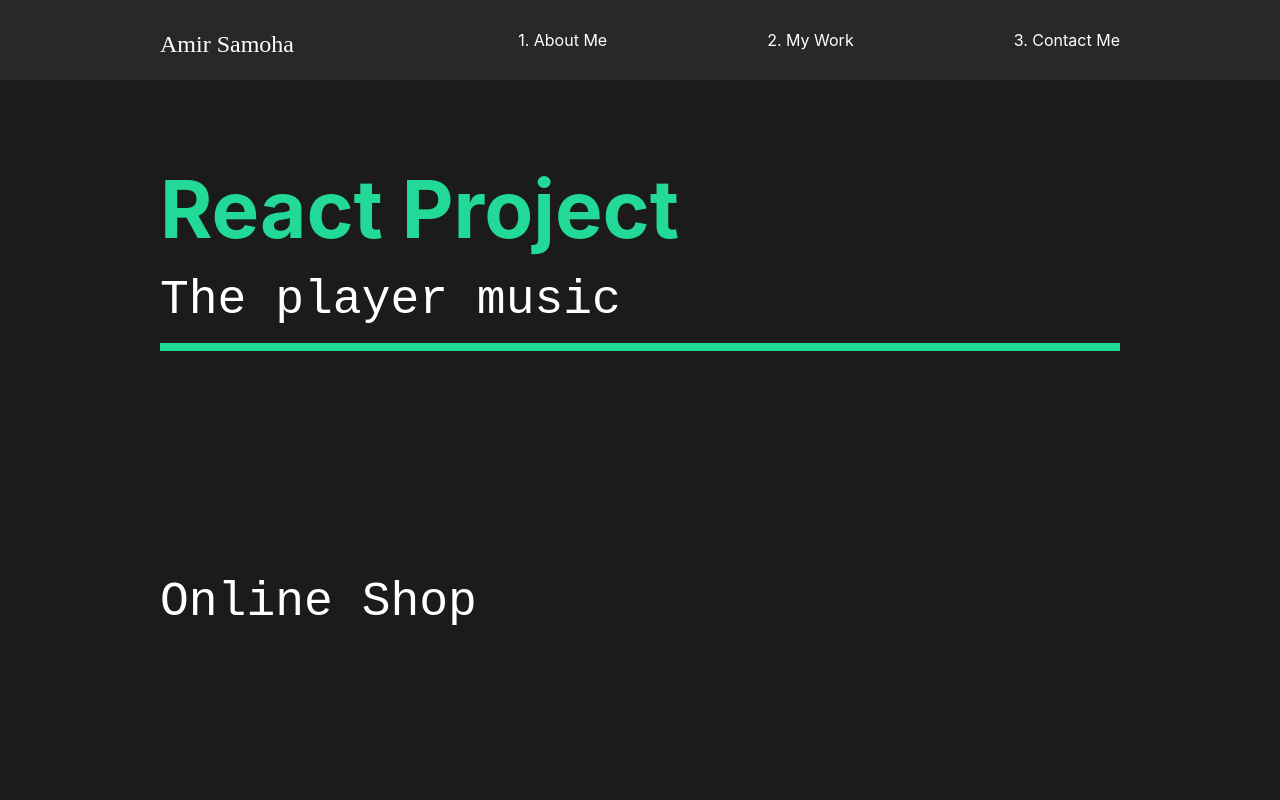
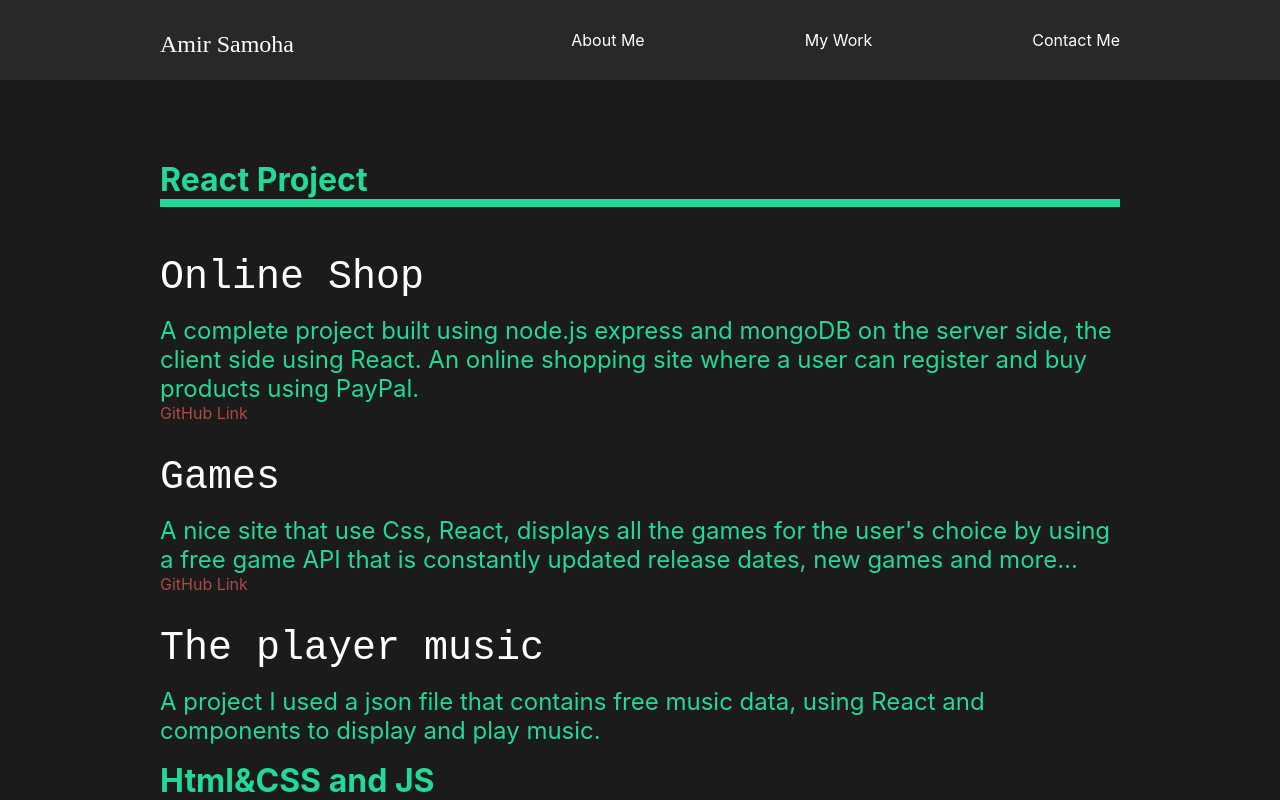
Before and after one commit to AmirSamoha/my-profile-web, a React (Create React App) app: page /work in a window 1280 px wide. Shown: the top 800 px of the page. Built offline with nearby package versions, Linux system fonts and the light colour scheme.

Commit message:
add project add fixed bags

```diff
--- a/src/App.js
+++ b/src/App.js
@@ -15,7 +15,6 @@ function App() {
       <GlobalStyle />
       <Nav />
       <Routes>
-        {/* הרגע שהנתיב ביו אר אל יהיה עם סלאש והשם שלו ידע לעבור לדף הזה */}
         <Route path="/" exact element={<AboutUs />} />
         <Route path="/aboutus" exact element={<AboutUs />} />
         <Route path="/work" exact element={<OurWork />} />
--- a/src/components/AboutSection.js
+++ b/src/components/AboutSection.js
@@ -35,7 +35,7 @@ const AboutSection = () => {
             </FontStyle>
           </Hide>
         </div>
-        <p>HTML | CSS | JavaScript | React js | python </p>
+        <p>HTML | CSS | JavaScript | React.js | Node.js | MongoDB </p>
         <Link to="/contact">
           <button>Contact Me</button>
         </Link>
--- a/src/components/Nav.js
+++ b/src/components/Nav.js
@@ -12,13 +12,13 @@ const Nav = () => {
       </h1>
       <ul>
         <li>
-          <Link to="/aboutus">1. About Me</Link>
+          <Link to="/aboutus">About Me</Link>
         </li>
         <li>
-          <Link to="/work">2. My Work</Link>
+          <Link to="/work">My Work</Link>
         </li>
         <li>
-          <Link to="/contact">3. Contact Me</Link>
+          <Link to="/contact">Contact Me</Link>
         </li>
       </ul>
     </NavStayeld>
@@ -53,10 +53,10 @@ const NavStayeld = styled.div`
     padding-left: 10rem;
     position: relative;
   }
-  @media (max-width: 800px){
+  @media (max-width: 800px) {
     flex-direction: column;
     padding: 2rem 0rem;
-      ul{
+    ul {
       padding: 2rem;
       justify-content: center;
       width: 100%;
--- a/src/pages/ContactUs.js
+++ b/src/pages/ContactUs.js
@@ -7,9 +7,9 @@ import linkedin from "../img/linkedin.svg";
 import { Link } from "react-router-dom";
 
 const ContactUs = () => {
-  const [mail, setMail] = useState("");
+  const [mail, setMail] = useState(false);
   const showMail = () => {
-    setMail("Amir.samoha42@gmail.com");
+    setMail(!mail);
   };
 
   return (
@@ -23,8 +23,8 @@ const ContactUs = () => {
         <Social>
           <Circle />
           <h3>Send Me an Email</h3>
-          <Icon src={email} alt="mail"  onClick={showMail} />
-          <p >{mail}</p>
+          <Icon src={email} alt="mail" onClick={showMail} />
+          <p>{mail ? "Amir.samoha42@gmail.com" : null}</p>
         </Social>
         <Social>
           <Circle />
@@ -68,19 +68,19 @@ const Social = styled.div`
   }
   h3 {
     padding: 2rem;
-    font-size: 3rem;
+    font-size: 2rem;
   }
 `;
 
 const Icon = styled.img`
   cursor: pointer;
   margin: 1rem;
-  padding-left: 3rem;
+  padding-left: 7.2rem;
 `;
 const Icongithub = styled.img`
   cursor: pointer;
   margin: 1rem;
-  padding-left: 17.5rem;
+  padding-left: 17.2rem;
 `;
 const Iconlinkedin = styled.img`
   cursor: pointer;
--- a/src/pages/OurWork.js
+++ b/src/pages/OurWork.js
@@ -9,34 +9,61 @@ import { pageAnimation, lineAnimation } from "./animation";
 const OurWork = () => {
   return (
     <Work variants={pageAnimation} initial="hidden" animate="show" exit="exit">
-      <ProjectTitle>React Project</ProjectTitle>
       <Project>
-        <Link to="https://playermusic-amirsamoha.netlify.app">
-          <Title>The player music</Title>
-        </Link>
+        <ProjectTitle>React Project</ProjectTitle>
         <motion.div variants={lineAnimation} className="line"></motion.div>
       </Project>
+
       <Project>
         <Link to="https://onlineshop-amirsamoha.onrender.com">
           <Title>Online Shop</Title>
         </Link>
+        <ProjectDescription>
+          A complete project built using node.js express and mongoDB on the
+          server side, the client side using React. An online shopping site
+          where a user can register and buy products using PayPal.
+          <Link to="https://github.com/AmirSamoha/shopReact">
+            <GitLink>GitHub Link</GitLink>
+          </Link>
+        </ProjectDescription>
       </Project>
 
-      <ProjectTitle>Html&CSS and JS </ProjectTitle>
       <Project>
-        <Link>{/* */}</Link>
-        <Title>dog information</Title>
+        <Link to="https://ignite-samoha.netlify.app/">
+          <Title>Games</Title>
+        </Link>
+        <ProjectDescription>
+          A nice site that use Css, React, displays all the games for the user's
+          choice by using a free game API that is constantly updated release
+          dates, new games and more...
+          <Link to="https://github.com/AmirSamoha/ignite-use-api">
+            <GitLink>GitHub Link</GitLink>
+          </Link>
+        </ProjectDescription>
       </Project>
+
+      <Project>
+        <Link to="https://playermusic-amirsamoha.netlify.app">
+          <Title>The player music </Title>
+        </Link>
+        <ProjectDescription>
+          A project I used a json file that contains free music data, using
+          React and components to display and play music.
+        </ProjectDescription>
+      </Project>
+
+      <Project>
+        <ProjectTitle>Html&CSS and JS</ProjectTitle>
+        <motion.div variants={lineAnimation} className="line"></motion.div>
+      </Project>
+
       <Project>
         <Link to="https://web-clock-amir-samoha.netlify.app">
           <Title>clock web</Title>
         </Link>
-      </Project>
-      <Project>
-        <Link to="https://counter-game-amir-samoha.netlify.app">
-          <Title>Counter Game</Title>
-        </Link>
-        <motion.div variants={lineAnimation} className="line"></motion.div>
+        <ProjectDescription>
+        A site that displays a live clock by using JS
+        </ProjectDescription>
       </Project>
     </Work>
   );
@@ -52,11 +79,11 @@ const Work = styled(motion.div)`
 `;
 
 const Project = styled.div`
-  padding-bottom: 10rem;
+  padding-bottom: 1rem;
   .line {
     height: 0.5rem;
     background: #23d997;
-    margin-bottom: 3rem;
+    margin-bottom: 1rem;
   }
   img {
     width: 100%;
@@ -69,13 +96,23 @@ const Project = styled.div`
 `;
 
 const Title = styled.h2`
+  font-size: 2.5rem;
   color: white;
   font-family: monospace;
 `;
 
 const ProjectTitle = styled.h1`
-  font-size: 5rem;
+  font-size: 2rem;
   color: #23d997;
 `;
 
+const ProjectDescription = styled.div`
+  color: #23d997;
+  font-size: 1.5rem;
+`;
+
+const GitLink = styled.div`
+  color: rgb(170, 74, 68);
+`;
+
 export default OurWork;
```
Lines whose indentation alone changed are shown as unchanged.
